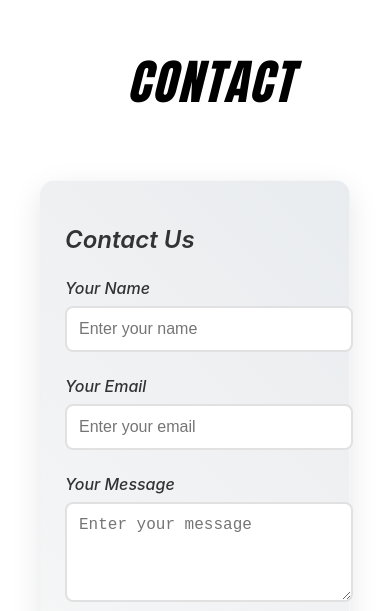
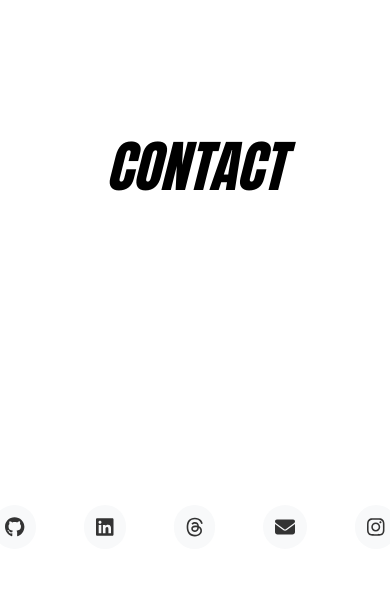
Before and after one commit to prashantsingh1122/Personal_Portfolio, a React (Create React App) app: page / in a window 390 px wide. Shown: the part 2679-3290 px from the top of the page. Built offline with nearby package versions, Linux system fonts and the light colour scheme; a web font is replaced by a local one.

Commit message:
made a new secton

```diff
--- a/src/App.jsx
+++ b/src/App.jsx
@@ -12,6 +12,7 @@ import './styles/About.css'; // Adjust the path if needed
 import './styles/Project.css';
 import './components/DarkMode.css'; // Import Dark Mode styles as well
 import './styles/Contact.css';
+import './styles/Beyond.css';
 
 const App = () => {
   return (
--- a/src/components/Home.jsx
+++ b/src/components/Home.jsx
@@ -9,7 +9,8 @@ import { FontAwesomeIcon } from '@fortawesome/react-fontawesome';
 import {
   faGithub,
   faLinkedin,
-  faTwitter
+  faThreads ,
+  faInstagram,
 } from '@fortawesome/free-brands-svg-icons';
 import { faEnvelope } from '@fortawesome/free-solid-svg-icons';
 
@@ -153,7 +154,7 @@ const Home = () => {
       {/* -----------------Project----------------- */}
 
       <div className="Project-section">
-        <h1 className="Title">
+        <h1 className="Title-project">
           <ForHeading text="PROJECTS"/></h1>
         <CardSwitcher />
 
@@ -164,71 +165,45 @@ const Home = () => {
   <h1 className="Title">
     <ForHeading text="CONTACT"/>
   </h1>
-  <div className="contact-container">
-    <div className="contact-left">
-      <div className="modern-contact-card">
-        <h2>Contact Us</h2>
-        <form>
-          <div className="modern-form-group">
-            <label htmlFor="name">Your Name</label>
-            <input
-              type="text"
-              id="name"
-              placeholder="Enter your name"
-              required
-            />
-          </div>
-          <div className="modern-form-group">
-            <label htmlFor="email">Your Email</label>
-            <input
-              type="email"
-              id="email"
-              placeholder="Enter your email"
-              required
-            />
-          </div>
-          <div className="modern-form-group">
-            <label htmlFor="message">Your Message</label>
-            <textarea
-              id="message"
-              rows="4"
-              placeholder="Enter your message"
-              required
-            ></textarea>
-          </div>
-          <button type="submit" className="modern-submit-button">
-            Send Message
-          </button>
-        </form>
-      </div>
-    </div>
+
 
     {/* Keep your existing social-card section */}
-    <div className="contact-right">
-    <div className="social-card">
-  <h2>Connect with me</h2>
+    <div className="contact-container" >
+
   <div className="social-links">
     <a href="https://github.com/prashantsingh1122" className="social-link">
       <FontAwesomeIcon icon={faGithub} />
-      <span>GitHub</span>
+
     </a>
     <a href="https://www.linkedin.com/in/prashant-singh-a40907271/" className="social-link">
       <FontAwesomeIcon icon={faLinkedin} />
-      <span>LinkedIn</span>
+
     </a>
-    <a href="your-twitter-url" className="social-link">
-      <FontAwesomeIcon icon={faTwitter} />
-      <span>Twitter</span>
+    <a href="https://www.threads.net/@_rajput__1122" className="social-link">
+    <FontAwesomeIcon icon={faThreads} />
+
     </a>
     <a href="prashantsingh3517@gmail.com" className="social-link">
       <FontAwesomeIcon icon={faEnvelope} />
-      <span>Email</span>
+
     </a>
+    <a href="hhttps://www.instagram.com/_rajput__1122/" className="social-link">
+    <FontAwesomeIcon icon={faInstagram} />
+
+      </a>
+  </div>
   </div>
 </div>
-    </div>
+
+
+
+{/* -----------------BEYOND CODE----------------- */}
+<div className="Beyond-section">
+  <h1 className="Title-beyond">
+  <ForHeading text={"BEYOND CODE"} />
+ </h1>
+
   </div>
-</div>
     </motion.div>
   );
 };
--- /dev/null
+++ b/src/styles/Beyond.css
@@ -0,0 +1,24 @@
+.Title-beyond {
+  text-align: center;
+  font-size: 3.5rem;
+  font-family: Impact, Haettenschweiler, 'Arial Narrow Bold', sans-serif;
+  margin-top: 9rem;
+  position: relative;
+  overflow: hidden;
+  padding: 20px;
+}
+
+.Title-beyond::after {
+  content: '';
+  position: absolute;
+  bottom: 0;
+  left: 50%;
+  width: 0;
+  height: 4px;
+  background: linear-gradient(90deg, #6b46c1, #805ad5);
+  transition: all 0.5s ease;
+  transform: translateX(-50%);
+}
+.Title-beyond:hover::after {
+  width: 200px;
+}
--- a/src/styles/Contact.css
+++ b/src/styles/Contact.css
@@ -1,3 +1,4 @@
+/* Contact Section Styling */
 .Contact-section {
   padding: 40px;
   background: white;
@@ -9,95 +10,45 @@
   overflow: hidden;
 }
 
-.contact-container {
-  display: flex;
-  gap: 40px;
-  width: 100%;
-  max-width: 1200px;
-  margin-top: 30px;
-  padding: 0 20px;
+/* Contact Heading Styling */
+.Title {
+  text-align: center;
+  font-size: 3.5rem;
+  font-family: Impact, Haettenschweiler, 'Arial Narrow Bold', sans-serif;
+  margin-top: 9rem;
+  position: relative;
+  overflow: hidden;
+  padding: 20px;
 }
 
-.contact-left,
-.contact-right {
-  flex: 1;
+/* Animated underline effect for Contact heading */
+.Title::after {
+  content: '';
+  position: absolute;
+  bottom: 0;
+  left: 50%;
+  width: 0;
+  height: 4px;
+  background: linear-gradient(90deg, #6b46c1, #805ad5);
+  transition: all 0.5s ease;
+  transform: translateX(-50%);
 }
 
-.modern-contact-card,
-.social-card {
-  background: linear-gradient(45deg,rgba(107, 112, 116, 0.06), #e9ecef);
-  padding: 2rem;
-  border-radius: 15px;
-  box-shadow: 0 10px 30px rgba(0, 0, 0, 0.1);
-  backdrop-filter: blur(10px);
-  border: 1px solid rgba(255, 255, 255, 0.2);
-  transition: transform 0.3s ease;
+.Title:hover::after {
+  width: 200px;
 }
 
-.modern-contact-card:hover,
-.social-card:hover {
-  transform: translateY(-5px);
-}
 
-.modern-contact-card h2,
-.social-card h2 {
-  font-size: 1.5rem;
-  font-weight: 600;
-  color: #333;
-  margin-bottom: 1.5rem;
-}
 
-.modern-form-group {
-  margin-bottom: 1.5rem;
-}
 
-.modern-form-group label {
-  display: block;
-  font-weight: 500;
-  margin-bottom: 0.5rem;
-  color: #333;
-}
-
-.modern-form-group input,
-.modern-form-group textarea {
-  width: 100%;
-  padding: 0.75rem;
-  border: 2px solid #e1e1e1;
-  border-radius: 8px;
-  font-size: 1rem;
-  transition: all 0.3s ease;
-  background: white;
-}
-
-.modern-form-group input:focus,
-.modern-form-group textarea:focus {
-  outline: none;
-  border-color: #007bff;
-  box-shadow: 0 0 0 3px rgba(0, 123, 255, 0.1);
-}
-
-.modern-submit-button {
-  width: 100%;
-  padding: 0.75rem;
-  background: linear-gradient(45deg, #007bff, #0056b3);
-  color: white;
-  border: none;
-  border-radius: 8px;
-  font-size: 1rem;
-  font-weight: 600;
-  cursor: pointer;
-  transition: all 0.3s ease;
-}
-
-.modern-submit-button:hover {
-  transform: translateY(-2px);
-  box-shadow: 0 5px 15px rgba(0, 123, 255, 0.2);
+.contact-container {
+  margin-top: 15rem;
 }
 
 .social-links {
   display: flex;
-  flex-direction: column;
-  gap: 1rem;
+  flex-direction: ;
+  gap: 3rem;
 }
 
 .social-link {
@@ -105,7 +56,7 @@
   align-items: center;
   gap: 0.75rem;
   padding: 0.75rem;
-  border-radius: 8px;
+  border-radius: 200px;
   text-decoration: none;
   color: #333;
   background: #f8f9fa;
--- a/src/styles/Project.css
+++ b/src/styles/Project.css
@@ -1,8 +1,27 @@
-.Title {
+
+.Title-project {
     text-align: center;
-    font-size: 3rem;
+    font-size: 3.5rem;
     font-family: Impact, Haettenschweiler, 'Arial Narrow Bold', sans-serif;
     margin-top: 9rem;
-    margin-left: 10%;
-    letter-spacing: 2px;
-}
+    position: relative;
+    overflow: hidden;
+    padding: 20px;
+  }
+
+  /* Animated underline effect for Contact heading */
+  .Title-project::after {
+    content: '';
+    position: absolute;
+    bottom: 0;
+    left: 50%;
+    width: 0;
+    height: 4px;
+    background: linear-gradient(90deg, #6b46c1, #805ad5);
+    transition: all 0.5s ease;
+    transform: translateX(-50%);
+  }
+
+  .Title-project:hover::after {
+    width: 200px;
+  }
```
Also changed, not shown: src/components/threeD.jsx (deleted, +0 -58 lines).
